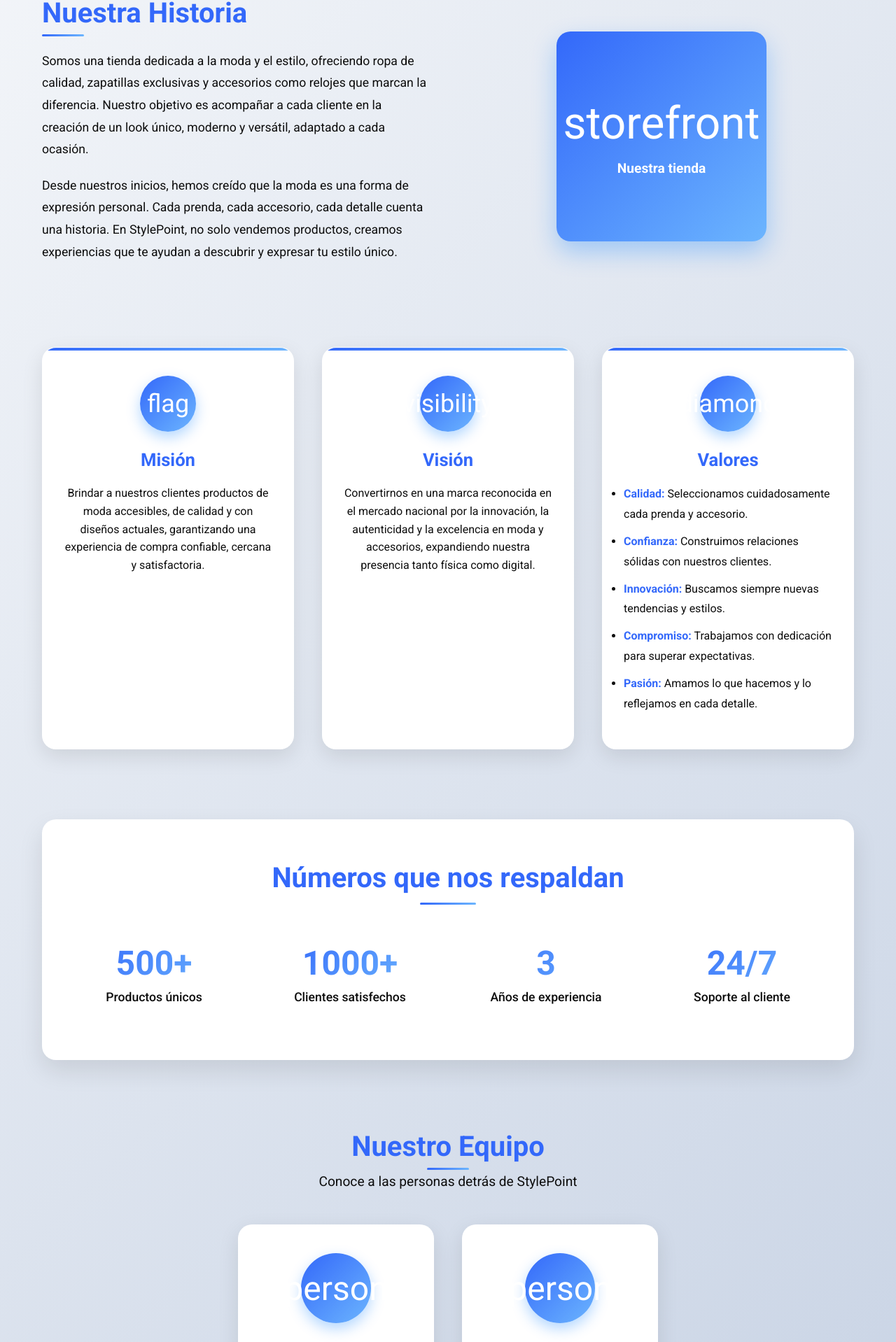
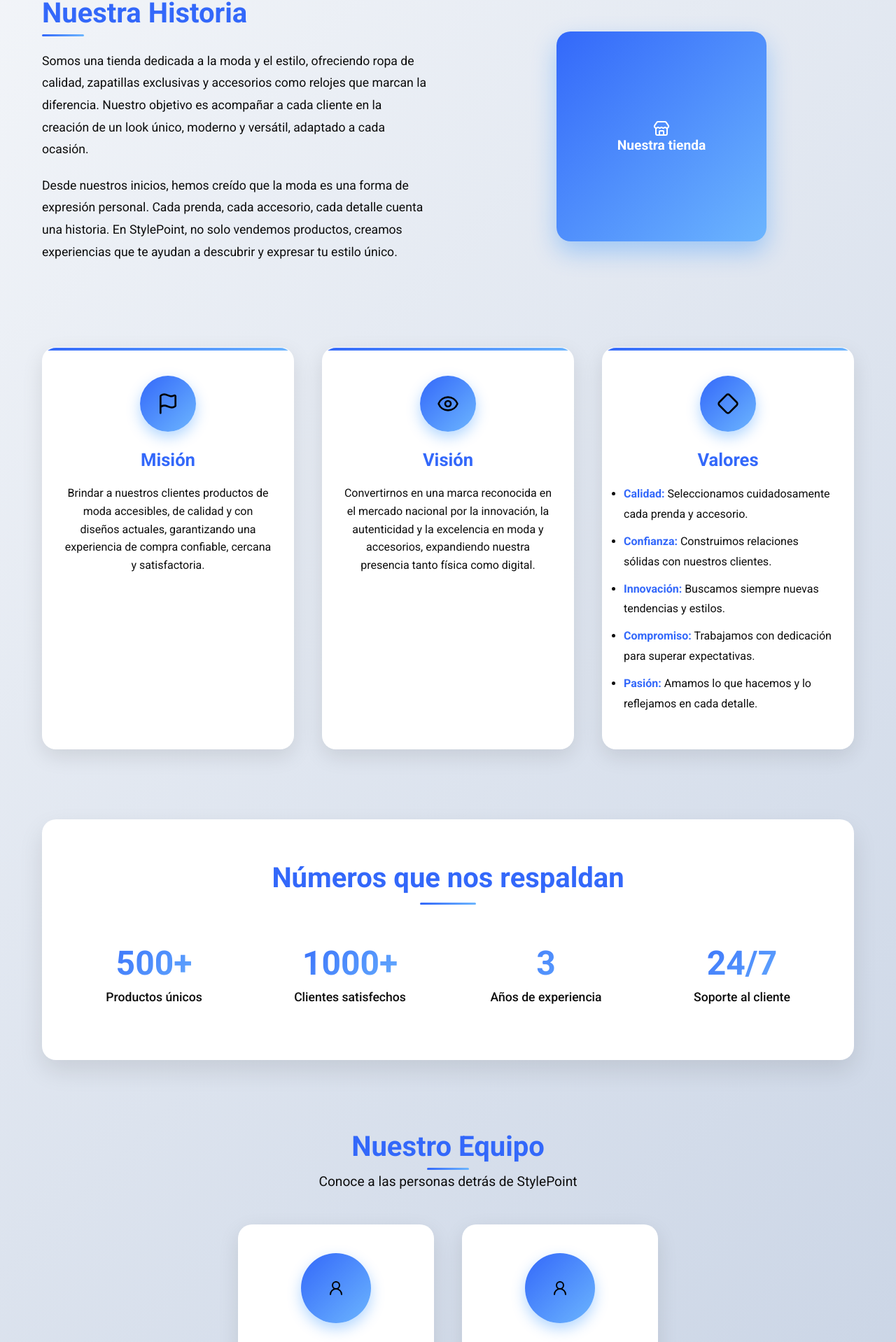
Before and after one commit to GVidal1/ecommerv2, a React (Vite) app: page /about in a window 1280 px wide. Shown: the part 371-2289 px from the top of the page at 70% size. Built offline with nearby package versions, Linux system fonts and the light colour scheme; no server answers.

Commit message:
Se corrigio los Links de Footer y se modificaron los iconos de algunas pages

```diff
--- a/src/features/about/components/AboutContent.tsx
+++ b/src/features/about/components/AboutContent.tsx
@@ -1,3 +1,5 @@
+import { StoreIcon } from 'lucide-react';
+
 // About Content
 export function AboutContent() {
   return (
@@ -21,7 +23,7 @@ export function AboutContent() {
         </div>
         <div className="about-image">
           <div className="image-placeholder">
-            <span className="material-symbols-outlined">storefront</span>
+            <StoreIcon />
             <p>Nuestra tienda</p>
           </div>
         </div>
--- a/src/features/about/components/CTASection.tsx
+++ b/src/features/about/components/CTASection.tsx
@@ -1,4 +1,5 @@
-import { Link } from "react-router-dom";
+import { Link } from 'react-router-dom';
+import { ArrowBigRight } from 'lucide-react';
 // CTA Section
 export function CTASection() {
   return (
@@ -11,7 +12,7 @@ export function CTASection() {
         </p>
         <Link to="/products" className="cta-button">
           <span>Ver Productos</span>
-          <span className="material-symbols-outlined">arrow_forward</span>
+          <ArrowBigRight />
         </Link>
       </div>
     </section>
--- a/src/features/about/components/MVVSection.tsx
+++ b/src/features/about/components/MVVSection.tsx
@@ -1,44 +1,58 @@
+import type { ElementType } from 'react';
+import { Flag, Eye, Diamond } from 'lucide-react';
+
+interface MVVCard {
+  type: string;
+  icon: ElementType;
+  title: string;
+  content?: string;
+  values?: {
+    name: string;
+    description: string;
+  }[];
+}
+
 // MVV Section
 export function MVVSection() {
-  const cards = [
+  const cards: MVVCard[] = [
     {
-      type: "mission",
-      icon: "flag",
-      title: "Misión",
+      type: 'mission',
+      icon: Flag,
+      title: 'Misión',
       content:
-        "Brindar a nuestros clientes productos de moda accesibles, de calidad y con diseños actuales, garantizando una experiencia de compra confiable, cercana y satisfactoria.",
+        'Brindar a nuestros clientes productos de moda accesibles, de calidad y con diseños actuales, garantizando una experiencia de compra confiable, cercana y satisfactoria.',
     },
     {
-      type: "vision",
-      icon: "visibility",
-      title: "Visión",
+      type: 'vision',
+      icon: Eye,
+      title: 'Visión',
       content:
-        "Convertirnos en una marca reconocida en el mercado nacional por la innovación, la autenticidad y la excelencia en moda y accesorios, expandiendo nuestra presencia tanto física como digital.",
+        'Convertirnos en una marca reconocida en el mercado nacional por la innovación, la autenticidad y la excelencia en moda y accesorios, expandiendo nuestra presencia tanto física como digital.',
     },
     {
-      type: "values",
-      icon: "diamond",
-      title: "Valores",
+      type: 'values',
+      icon: Diamond,
+      title: 'Valores',
       values: [
         {
-          name: "Calidad",
-          description: "Seleccionamos cuidadosamente cada prenda y accesorio.",
+          name: 'Calidad',
+          description: 'Seleccionamos cuidadosamente cada prenda y accesorio.',
         },
         {
-          name: "Confianza",
-          description: "Construimos relaciones sólidas con nuestros clientes.",
+          name: 'Confianza',
+          description: 'Construimos relaciones sólidas con nuestros clientes.',
         },
         {
-          name: "Innovación",
-          description: "Buscamos siempre nuevas tendencias y estilos.",
+          name: 'Innovación',
+          description: 'Buscamos siempre nuevas tendencias y estilos.',
         },
         {
-          name: "Compromiso",
-          description: "Trabajamos con dedicación para superar expectativas.",
+          name: 'Compromiso',
+          description: 'Trabajamos con dedicación para superar expectativas.',
         },
         {
-          name: "Pasión",
-          description: "Amamos lo que hacemos y lo reflejamos en cada detalle.",
+          name: 'Pasión',
+          description: 'Amamos lo que hacemos y lo reflejamos en cada detalle.',
         },
       ],
     },
@@ -47,10 +61,12 @@ export function MVVSection() {
   return (
     <section className="mvv-section">
       <div className="mvv-grid">
-        {cards.map((card) => (
+        {cards.map((card) => {
+          const IconComponent = card.icon;
+          return (
             <div key={card.type} className={`mvv-card ${card.type}`}>
               <div className="mvv-icon">
-              <span className="material-symbols-outlined">{card.icon}</span>
+                <IconComponent size={32} />
               </div>
               <h3>{card.title}</h3>
               {card.content ? (
@@ -65,7 +81,8 @@ export function MVVSection() {
                 </ul>
               )}
             </div>
-        ))}
+          );
+        })}
       </div>
     </section>
   );
--- a/src/features/about/components/TeamSection.tsx
+++ b/src/features/about/components/TeamSection.tsx
@@ -1,8 +1,10 @@
+import { User2, Link } from 'lucide-react';
+
 // Team Section
 export function TeamSection() {
   const team = [
-    { name: "Gabriel Vidal", role: "Fundador & CEO" },
-    { name: "Raúl Fernández", role: "Co-Fundador & CTO" },
+    { name: 'Gabriel Vidal', role: 'Fundador & CEO' },
+    { name: 'Raúl Fernández', role: 'Co-Fundador & CTO' },
   ];
 
   return (
@@ -14,13 +16,13 @@ export function TeamSection() {
           {team.map((member, index) => (
             <div key={index} className="team-card">
               <div className="team-avatar">
-                <span className="material-symbols-outlined">person</span>
+                <User2 />
               </div>
               <h4>{member.name}</h4>
               <p>{member.role}</p>
               <div className="team-social">
                 <a href="#" className="social-link">
-                  <span className="material-symbols-outlined">link</span>
+                  <Link />
                 </a>
               </div>
             </div>
--- a/src/features/contact/components/ContactInfo.tsx
+++ b/src/features/contact/components/ContactInfo.tsx
@@ -1,8 +1,18 @@
+import type { ElementType, ReactNode } from 'react';
+import { MapPin, Phone, Mail, Clock } from 'lucide-react';
+
+interface ContactCard {
+  icon: ElementType;
+  title: string;
+  content: ReactNode;
+  className?: string;
+}
+
 export function ContactInfo() {
-  const contactCards = [
+  const contactCards: ContactCard[] = [
     {
-      icon: "location_on",
-      title: "Ubicación",
+      icon: MapPin,
+      title: 'Ubicación',
       content: (
         <>
           Av. Principal 123
@@ -12,8 +22,8 @@ export function ContactInfo() {
       ),
     },
     {
-      icon: "phone",
-      title: "Teléfono",
+      icon: Phone,
+      title: 'Teléfono',
       content: (
         <>
           +56 9 1234 5678 <br />
@@ -22,8 +32,8 @@ export function ContactInfo() {
       ),
     },
     {
-      icon: "email",
-      title: "Email",
+      icon: Mail,
+      title: 'Email',
       content: (
         <>
           info@stylepoint.com
@@ -31,11 +41,11 @@ export function ContactInfo() {
           soporte@stylepoint.com
         </>
       ),
-      className: "email-contact",
+      className: 'email-contact',
     },
     {
-      icon: "schedule",
-      title: "Horarios",
+      icon: Clock,
+      title: 'Horarios',
       content: (
         <>
           Lunes - Viernes: 9:00 - 18:00
@@ -48,15 +58,18 @@ export function ContactInfo() {
 
   return (
     <div className="contact-info">
-      {contactCards.map((card, index) => (
-        <div key={index} className="contact-card">
-          <div className="contact-icon">
-            <span className="material-symbols-outlined">{card.icon}</span>
+      {contactCards.map((card, index) => {
+        const IconComponent = card.icon;
+        return (
+          <div key={index} className="contact-card">
+            <div className="contact-icon">
+              <IconComponent size={32} />
+            </div>
+            <h3>{card.title}</h3>
+            <p className={card.className}>{card.content}</p>
           </div>
-          <h3>{card.title}</h3>
-          <p className={card.className}>{card.content}</p>
-        </div>
-      ))}
+        );
+      })}
     </div>
   );
 }
--- a/src/layout/components/Footer.tsx
+++ b/src/layout/components/Footer.tsx
@@ -1,3 +1,4 @@
+import { Link } from 'react-router-dom';
 import '../styles/Footer.css';
 
 export function Footer() {
@@ -23,19 +24,19 @@ export function Footer() {
           <h4>Navegación</h4>
           <ul>
             <li>
-              <a href="#/">Inicio</a>
+              <Link to="/">Inicio</Link>
             </li>
             <li>
-              <a href="#/products">Productos</a>
+              <Link to="/products">Productos</Link>
             </li>
             <li>
-              <a href="#/blogs">Blog</a>
+              <Link to="/blog">Blog</Link>
             </li>
             <li>
-              <a href="#/about">Acerca de</a>
+              <Link to="/about">Acerca de</Link>
             </li>
             <li>
-              <a href="#/contact">Contacto</a>
+              <Link to="/contact">Contacto</Link>
             </li>
           </ul>
         </nav>
```
Also changed, not shown: src/App.tsx (+10 -10 lines). Lines whose indentation alone changed are shown as unchanged.
